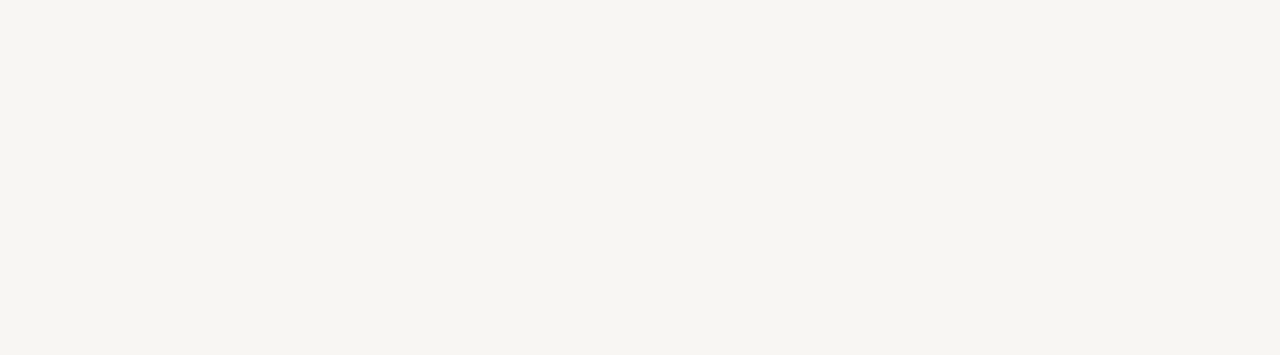
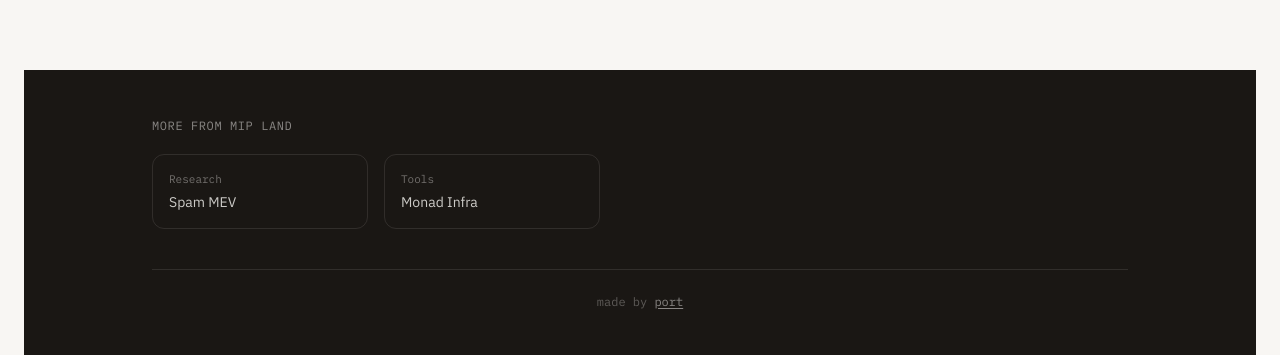
Before and after one commit to portdeveloper/pageified-storage, a Next.js app: page /infra in a window 1280 px wide. Shown: the part 1877-2232 px from the top of the page. Before the commit the page ends 1947 px from the top, so only its background shows below. Built offline with nearby package versions, Linux system fonts and the light colour scheme; no server answers.

Commit message:
Add footer with links to Spam MEV and Monad Infra

```diff
--- a/src/components/infra/InfraContent.tsx
+++ b/src/components/infra/InfraContent.tsx
@@ -91,6 +91,49 @@
         {active === "indexers" && <IndexerPlayground />}
         {active === "swaps" && <SwapPlayground />}
       </motion.div>
+
+      {/* Footer — other projects */}
+      <footer className="w-full bg-text-primary text-surface mt-auto">
+        <div className="max-w-5xl mx-auto px-6 py-12">
+          <p className="font-mono text-xs tracking-wider uppercase text-surface/50 mb-5">
+            More from MIP Land
+          </p>
+          <div className="grid grid-cols-2 gap-4 mb-10 max-w-md">
+            <a
+              href="/spam-mev"
+              className="group rounded-xl border border-surface/10 hover:border-surface/25 p-4 transition-all"
+            >
+              <p className="font-mono text-[11px] text-surface/40 mb-1">Research</p>
+              <p className="text-sm text-surface/80 group-hover:text-surface transition-colors">
+                Spam MEV
+              </p>
+            </a>
+            <a
+              href="/infra"
+              className="group rounded-xl border border-surface/10 hover:border-surface/25 p-4 transition-all"
+            >
+              <p className="font-mono text-[11px] text-surface/40 mb-1">Tools</p>
+              <p className="text-sm text-surface/80 group-hover:text-surface transition-colors">
+                Monad Infra
+              </p>
+            </a>
+          </div>
+
+          <div className="pt-6 border-t border-surface/10 flex items-center justify-center">
+            <p className="font-mono text-xs text-surface/30">
+              made by{" "}
+              <a
+                href="https://x.com/port_dev"
+                target="_blank"
+                rel="noopener noreferrer"
+                className="text-surface/50 hover:text-surface transition-colors underline underline-offset-2"
+              >
+                port
+              </a>
+            </p>
+          </div>
+        </div>
+      </footer>
     </main>
   );
 }
```
